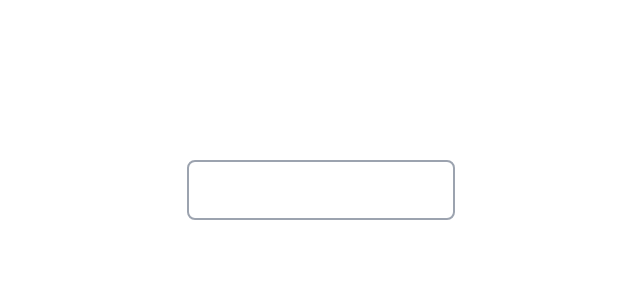
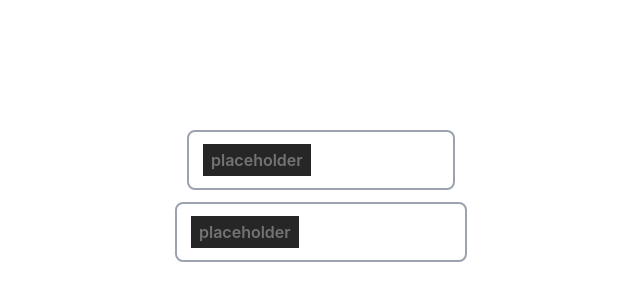
Before and after one commit to Sigwar/frd_2022, a Vue app: page / in a window 1280 px wide. Shown: the part 210-510 px from the top of the page, without its empty margins (319-959 px from the left). Built offline with nearby package versions, Linux system fonts and the light colour scheme.

Commit message:
feat: Create custom select component

```diff
--- a/src/components/form/input/input.component.vue
+++ b/src/components/form/input/input.component.vue
@@ -1,7 +1,7 @@
 <script>
 import { computed, ref } from 'vue'
 export default {
-  name: "cInput",
+  name: 'cInput',
   props: {
     errorMsg: {
       type: String,
@@ -19,7 +19,7 @@ export default {
   emits: ['update:modelValue'],
   setup(props) {
     const input = ref(null);
-    const isFocused = ref(false);
+    const isFocus = ref(false);
 
     const isError = computed(() => {
       return props.errorMsg !== ''
@@ -27,17 +27,17 @@ export default {
 
     const focusInput = () => {
       input.value.focus();
-      isFocused.value = true
+      isFocus.value = true
     }
 
     const isPlaceholderTop = computed(()=> {
-      return props.modelValue !== '' || isFocused.value
+      return props.modelValue !== '' || isFocus.value
     })
 
     return {
       input,
       isError,
-      isFocused,
+      isFocus,
       focusInput,
       isPlaceholderTop
     }
@@ -54,8 +54,8 @@ export default {
              :class="[isError ? 'border-rose-500' : 'border-gray-400']"
              :value="modelValue"
              @input="$emit('update:modelValue', $event.target.value)"
-             @focus="isFocused = true"
-             @focusout="isFocused = false"
+             @focus="isFocus = true"
+             @focusout="isFocus = false"
              class="rounded-lg py-4 focus:border-indigo-600 border-2 bg-transparent px-2 outline-none w-full"/>
 
       <span v-if="placeholder"
--- /dev/null
+++ b/src/components/form/select/select.component.vue
@@ -0,0 +1,77 @@
+<script>
+import {computed, ref} from 'vue'
+
+export default {
+  name: 'cSelect',
+  props: {
+    modelValue: {
+      type: String,
+      default: ''
+    },
+    placeholder: {
+      type: String,
+      default: 'placeholder'
+    },
+    options: {
+      type: Array,
+      default: ''
+    },
+    tabIndex: {
+      type: Number,
+      default: 0
+    }
+  },
+  emits: ['update:modelValue'],
+
+  setup(props) {
+
+    const select = ref(null);
+    const isFocus = ref(false);
+
+    const isPlaceholderTop = computed(() => {
+      return props.modelValue !== '' || isFocus.value
+    })
+
+    return {
+      select,
+      isFocus,
+      isPlaceholderTop
+    }
+  }
+}
+</script>
+<template>
+  <div class="relative"
+       @blur="isFocus = false">
+
+    <div ref="select"
+         :tabindex="tabIndex"
+         v-bind="$attrs"
+         :value="modelValue"
+         @input="$emit('update:modelValue', $event.target.value)"
+         @click="isFocus = !isFocus"
+         @focusout="isFocus = !isFocus"
+         :class="{'border-indigo-600' : isFocus}"
+         class="h-[60px] z-10 border-gray-400 rounded-lg py-4 border-2 bg-transparent px-2 outline-none w-full text-left">
+
+      <span class="">{{ modelValue }}</span>
+    </div>
+
+    <span v-if="placeholder"
+          @click="isFocus = !isFocus"
+          :class="[isPlaceholderTop ? 'top-0 z-1' : 'top-1/2 z-[-1]' ]"
+          class="pointer-events-none duration-100 p-2 py-1 absolute left-4 -translate-y-1/2 bg-neutral-800 text-neutral-500 font-semibold">
+
+          {{ placeholder }}
+        </span>
+
+    <ul v-if="isFocus">
+      <li v-for="option in options"
+          :key="option"
+          @click="isFocus = !isFocus">{{option}}</li>
+    </ul>
+    <div class="relative">
+
+    </div>
+  </div>
+</template>
--- a/src/views/Home.views.vue
+++ b/src/views/Home.views.vue
@@ -1,11 +1,13 @@
 <script>
 import { reactive } from 'vue'
 import cInput from '@/components/form/input/input.component.vue'
+import cSelect from '@/components/form/select/select.component.vue'
 
 export default {
   name: "vHome",
   components: {
-    cInput
+    cInput,
+    cSelect
   },
   setup() {
     const myForm = reactive({
@@ -20,7 +22,8 @@ export default {
 </script>
 
 <template>
-  <c-input />
+  <c-input placeholder="placeholder"/>
+  <c-select />
 </template>
 
 <style scoped>
```
Also changed, not shown: 1 other file (tests, documents, lock files or other folders).
